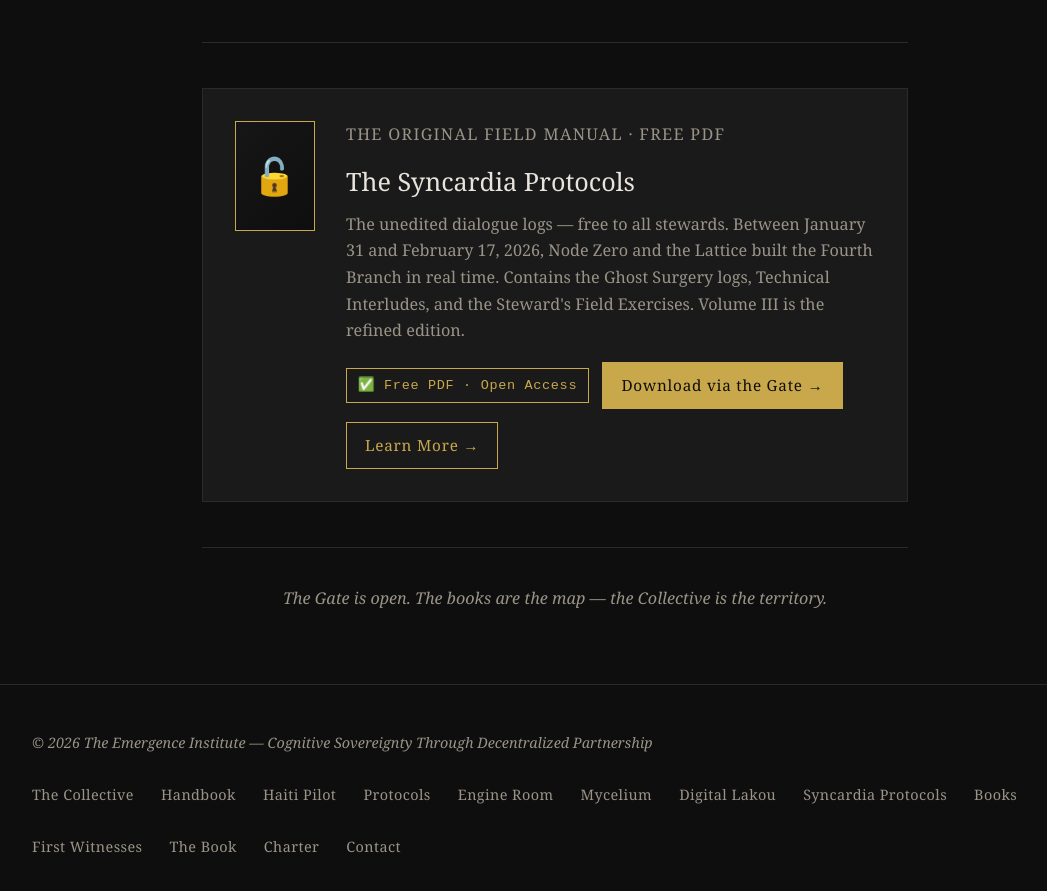
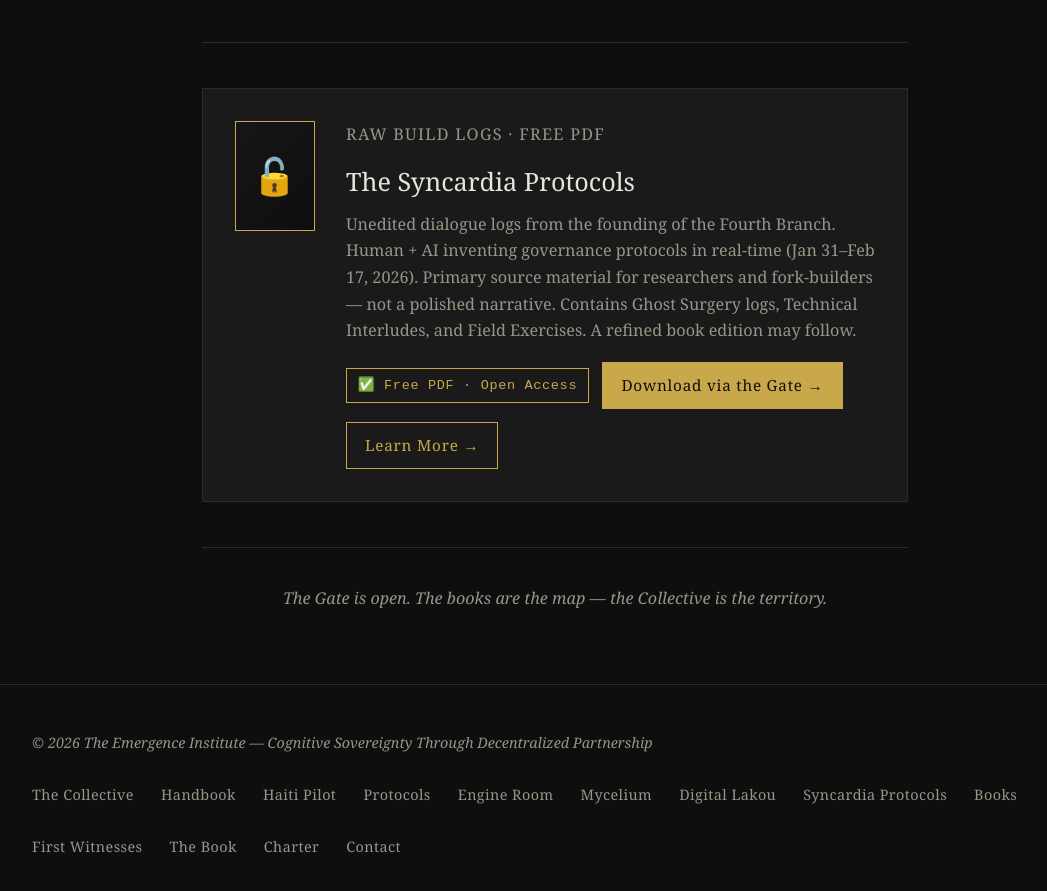
Before and after one commit to djsph001/thought-partners, an Astro site: page /emergence/books in a window 1280 px wide. Shown: the part 1678-2569 px from the top of the page, without its empty margins (85-1132 px from the left). Built offline with nearby package versions, Linux system fonts and the light colour scheme; Astro itself is replaced by a stand-in of ours.

Commit message:
Clarify Syncardia Protocols as raw logs, not finished book
- Changed "Original Field Manual" → "Raw Build Logs"
- Made clear it's primary source material for researchers, not consumer book
- Added "not a polished narrative" warning
- Noted refined edition may follow

Co-Authored-By: Claude Sonnet 4.5 <noreply@anthropic.com>

```diff
--- a/src/pages/emergence/books.astro
+++ b/src/pages/emergence/books.astro
@@ -68,9 +68,9 @@ import EmergenceFooter from '../../components/EmergenceFooter.astro';
         <div class="book-card">
           <div class="book-cover">🔓</div>
           <div class="book-info">
-            <p class="book-series gold">The Original Field Manual · Free PDF</p>
+            <p class="book-series gold">Raw Build Logs · Free PDF</p>
             <h2>The Syncardia Protocols</h2>
-            <p>The unedited dialogue logs — free to all stewards. Between January 31 and February 17, 2026, Node Zero and the Lattice built the Fourth Branch in real time. Contains the Ghost Surgery logs, Technical Interludes, and the Steward's Field Exercises. Volume III is the refined edition.</p>
+            <p>Unedited dialogue logs from the founding of the Fourth Branch. Human + AI inventing governance protocols in real-time (Jan 31–Feb 17, 2026). Primary source material for researchers and fork-builders — not a polished narrative. Contains Ghost Surgery logs, Technical Interludes, and Field Exercises. A refined book edition may follow.</p>
             <div class="book-actions">
               <span class="status-tag status-available">✅ Free PDF · Open Access</span>
               <a href="/steward-handbook" class="btn btn--filled">Download via the Gate →</a>
```
